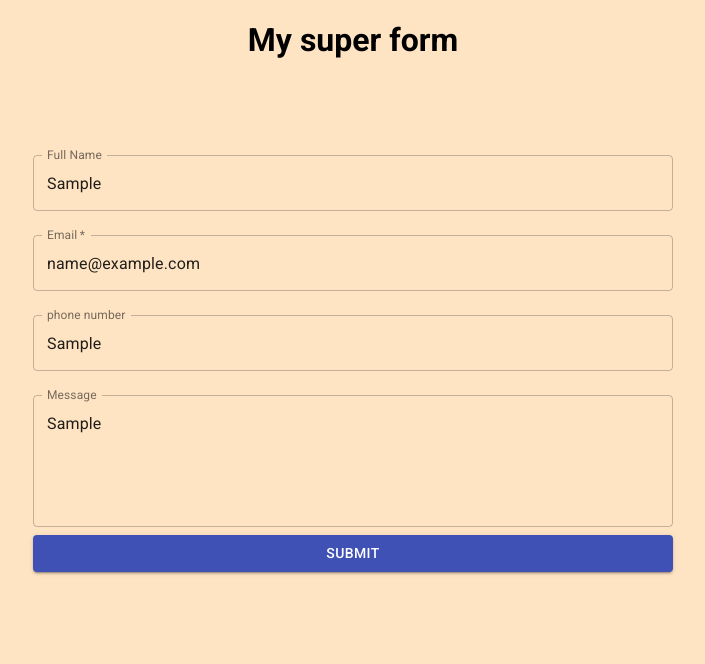
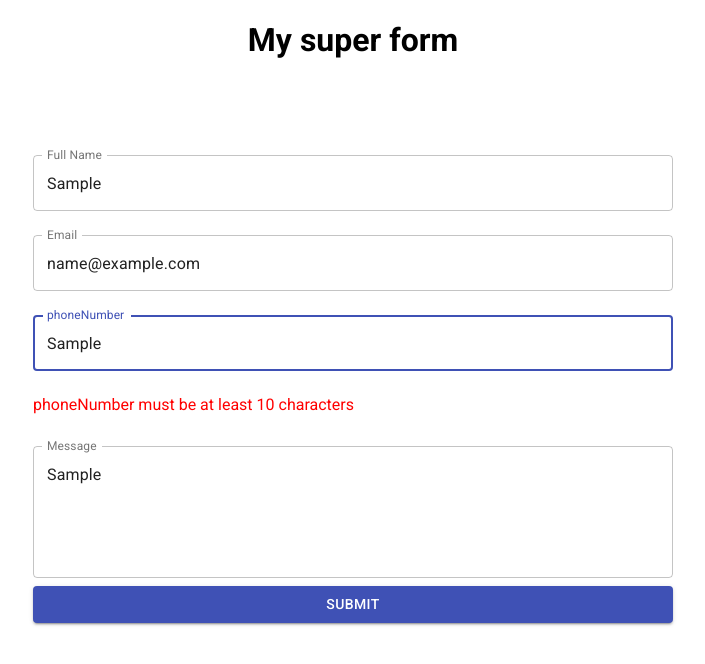
Before and after one commit to Naddiya/contact-form, a React (Create React App) app: page / in a window 1280 px wide. Both pictures are taken after typing "Sample", "name@example.com", "Sample", "Sample" into the empty fields and a click on the button "SUBMIT". Shown: the top 664 px of the page, without its empty margins (287-992 px from the left). Built offline with nearby package versions, Linux system fonts and the light colour scheme.

Commit message:
feat: form field validations

```diff
--- a/package.json
+++ b/package.json
@@ -3,6 +3,7 @@
   "version": "0.1.0",
   "private": true,
   "dependencies": {
+    "@hookform/resolvers": "^2.6.0",
     "@material-ui/core": "^4.11.4",
     "@testing-library/jest-dom": "^5.11.4",
     "@testing-library/react": "^11.1.0",
@@ -12,7 +13,8 @@
     "react-hook-form": "^7.10.0",
     "react-scripts": "4.0.3",
     "sass": "^1.35.1",
-    "web-vitals": "^1.0.1"
+    "web-vitals": "^1.0.1",
+    "yup": "^0.32.9"
   },
   "scripts": {
     "start": "react-scripts start",
--- a/src/App.js
+++ b/src/App.js
@@ -2,7 +2,11 @@ import './styles.scss';
 import ContactForm from './Components/ContactForm';
 
 function App() {
-  return  <ContactForm />
+  return (
+    <>
+      <ContactForm />
+    </>
+  );
 }
 
 export default App;
--- a/src/Components/ContactForm.js
+++ b/src/Components/ContactForm.js
@@ -1,46 +1,85 @@
 import React from 'react';
 import { useForm } from 'react-hook-form';
 import { Box, TextField, Button } from '@material-ui/core';
+import { yupResolver } from "@hookform/resolvers/yup";
+import * as yup from "yup";
 
-const ContactForm = () => {
-  const { register, handleSubmit } = useForm();
-  const onSubmit = data => console.log(data);
+
+
+const validationSchema = yup.object().shape({
+  fullName: yup.string()
+    .min(3, "Your name should be at least 3 characters")
+    .max(50, "Your name can't exceed 50 characters")
+    .required("Please enter your name")
+    .matches(/^[A-Z][-a-zA-Z]+$/, "Only alphabetical characters allowed"),
+  email: yup.string()
+    .min(5)
+    .max(50)
+    .email("Invalid email adress")
+    .required("Please enter a proper email"),
+  phoneNumber: yup.string()
+    .min(10)
+    .max(20)
+    .matches(/^(\+?\d{0,4})?\s?-?\s?(\(?\d{3}\)?)\s?-?\s?(\(?\d{3}\)?)\s?-?\s?(\(?\d{4}\)?)?$/, "Phone number is not valid"),
+  message: yup.string()
+    .min(5, "You could at least say Hello or any other 5 characters ... ;)")
+    .max(500)
+    .matches(/^[^<>]+$/, "Please do not use funny characters")
+    .required("Don't forget to enter your message ;)"),
+});
+
+function ContactForm() {
+  const {
+    register,
+    handleSubmit,
+    formState: { errors }
+  } = useForm({
+    resolver: yupResolver(validationSchema)
+  });
+  const onSubmit = (data) => {
+    console.log(data);
+  };
 
   return (
     <Box className="main">
       <h1 className="main-title">My super form</h1>
       <form className="main-form" onSubmit={handleSubmit(onSubmit)}>
-        <TextField {...register("fullName")}
+
+        <TextField className="form-control is-invalid"
           fullWidth
           label="Full Name"
           variant="outlined"
           margin="normal"
+          {...register("fullName")}
         />
+        {errors.fullName && <p className="invalidInput">{errors.fullName.message}</p>}
+
         <TextField {...register("email")}
           fullWidth
           label="Email"
           variant="outlined"
-          type="email"
-          required
           margin="normal"
         />
+        {errors.email && <p className="invalidInput">{errors.email.message}</p>}
+
         <TextField {...register("phoneNumber")}
           fullWidth
-          type="text"
-          field="phoneNumber"
-          label="phone number"
+          label="phoneNumber"
           variant="outlined"
           margin="normal"
         />
+        {errors.phoneNumber && <p className="invalidInput">{errors.phoneNumber.message}</p>}
+
         <TextField {...register("message")}
           multiline
           rows={5}
           fullWidth
-          type="text"
           label="Message"
           variant="outlined"
           margin="normal"
         />
+        {errors.message && <p className="invalidInput">{errors.message.message}</p>}
+
         <Button
           type="submit"
           variant="contained"
--- a/src/index.css
+++ b/src/index.css
@@ -1,4 +1,3 @@
 html {
-  background-color: bisque;
   font-family: 'Roboto', sans-serif;
 }
--- a/src/styles.scss
+++ b/src/styles.scss
@@ -9,3 +9,6 @@
     margin-top: 5rem;
   }
 }
+.invalidInput {
+  color: red;
+}
```
Also changed, not shown: 2 other files (tests, documents, lock files or other folders).
